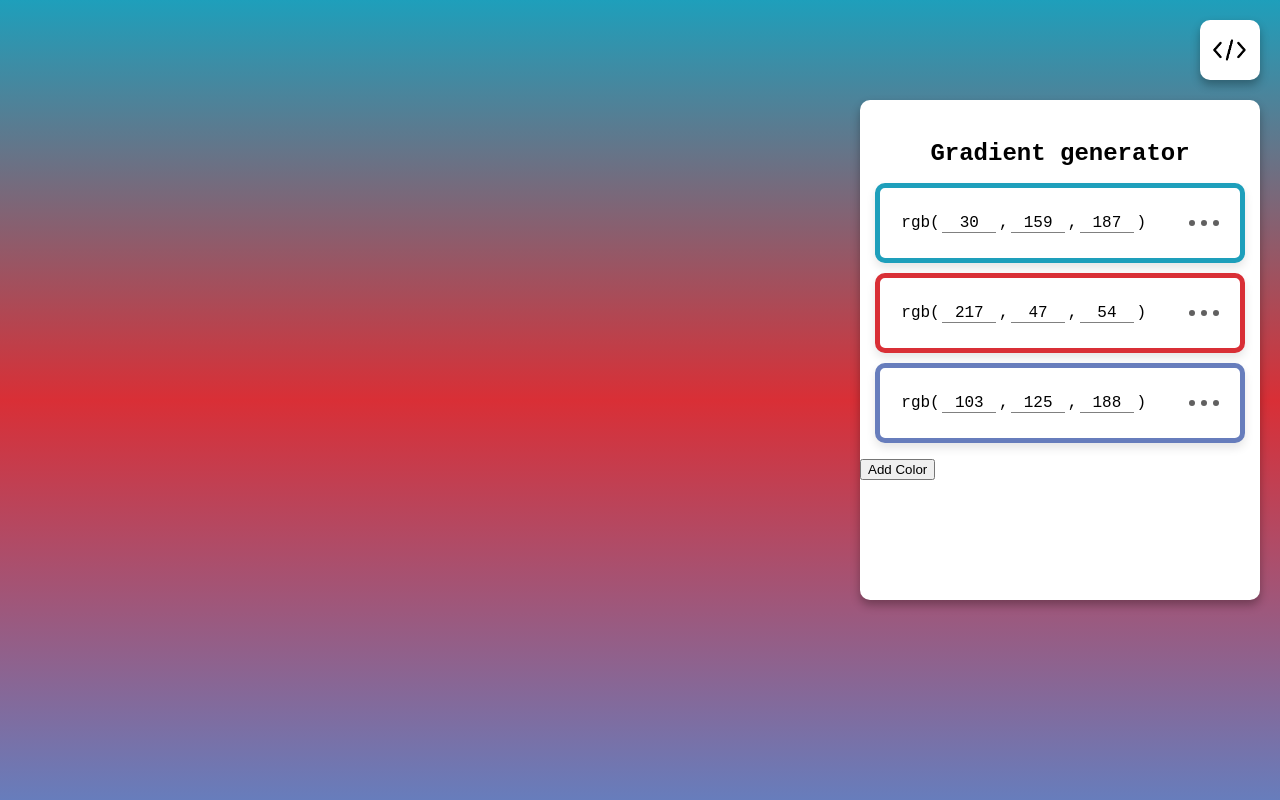
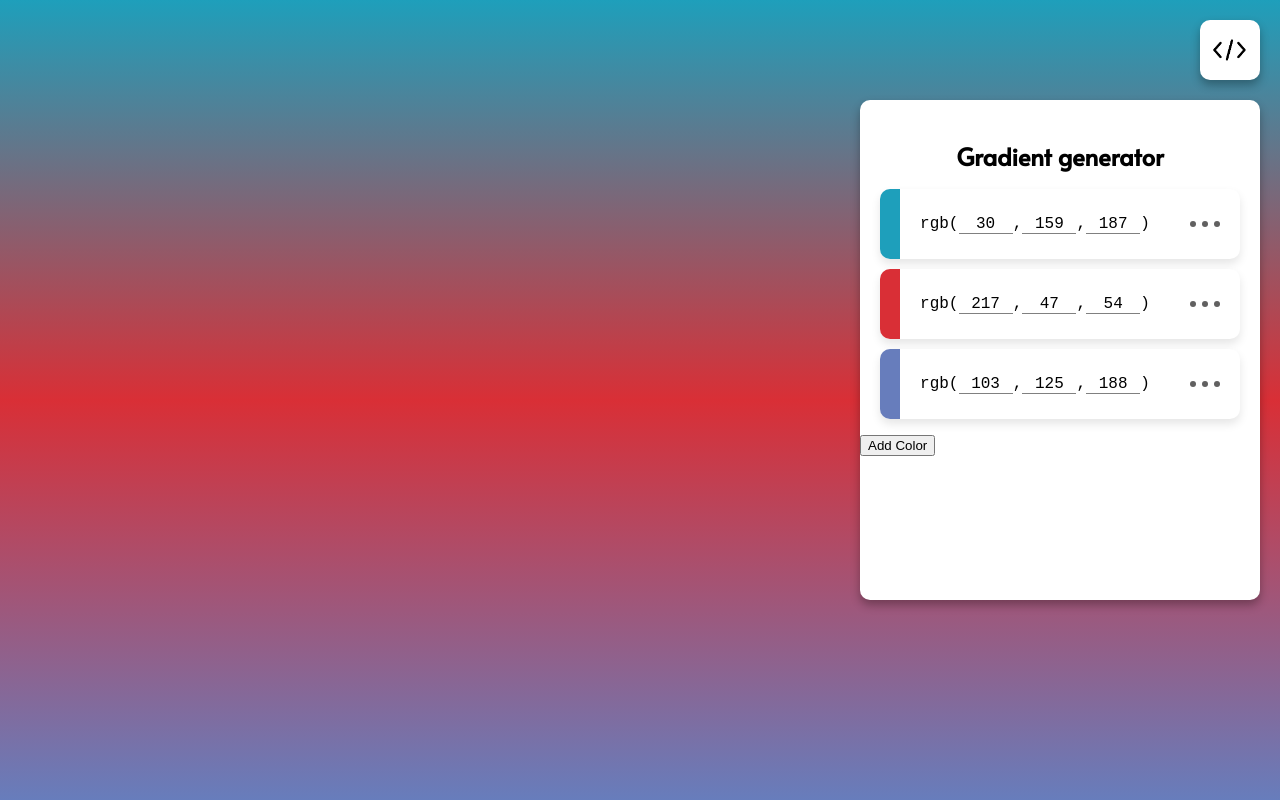
Before and after one commit to petterpoucette/Gradient-Generator, a plain HTML site: page index.html in a window 1280 px wide. Drawn offline with Linux system fonts and the light colour scheme.

Commit message:
change styling on list item

```diff
--- a/scripts/controller.js
+++ b/scripts/controller.js
@@ -119,12 +119,12 @@ function addColor(){
 function setBodyGradient(){
     document.getElementsByTagName("body")[0].style.backgroundImage = gradient.gradient
 
-    let ul = document.getElementById("color-list")
+   let ul = document.getElementById("color-list")
 
     for (const [key, element] of Object.entries(ul.children)) {
         let ID = element.getAttribute("color-ID");
         let rgb = gradient.colors[ID].rgb;
-        element.style.setProperty("border-color", rgb)
+        element.style.setProperty("--color", rgb)
     }
 
 
--- a/styles/main.css
+++ b/styles/main.css
@@ -1,3 +1,5 @@
+@import url('https://fonts.googleapis.com/css2?family=Alata&display=swap');
+
 html, body {
     margin: 0;
     height: 100vh;
@@ -46,6 +48,7 @@ html, body {
 }
 
 h1 {
+    font-family: 'Alata', sans-serif;
     text-align: center;
     margin-top: 40px;
     font-size: 18pt;
@@ -81,25 +84,32 @@ h1 {
     margin: 0 auto;
     margin-top: 10px;
     background-color: white;
-    border-color: black;
+    /*border-color: black;
     border-width: 5px;
-    border-style: solid;
+    border-style: solid;*/
     padding: 20px;
+    padding-left: 40px;
     border-radius: 10px;
-    width: 80%;
+    width: 75%;
     box-shadow: 0px 5px 10px rgba(0, 0, 0, 0.1) ;
     display: flex;
     justify-content: space-around;
     align-items: center;
+    --color: black;
 
 }
-/*
+
 .color-list > li:before {
-    content: "Color " counter(color) ": ";
-    counter-increment: color;
-    font-weight: bold;
+    content: '';
+    background-color: var(--color);
+    position: absolute;
+    left: 0;
+    top: 0;
+    border-radius: 10px 0 0 10px;
+    height: 70px;
+    width: 20px
 }
-*/
+
 
 
 input::-webkit-outer-spin-button,
```
Also changed, not shown: index.html (+0 -1 lines).
